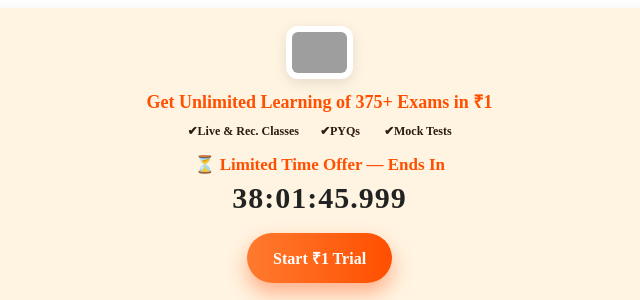
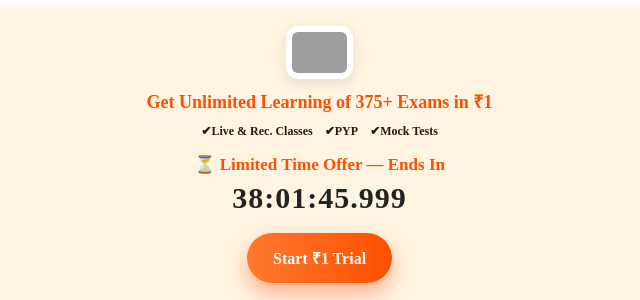
Before and after one commit to PavanShiva7730/super-pass-live-timer, a plain HTML site: page index.html in a window 1280 px wide. Shown: the top 300 px of the page, 212-852 px from the left. Drawn offline with Linux system fonts and the light colour scheme; grey boxes are pictures that could not be loaded.

Commit message:
Update index.html

```diff
--- a/index.html
+++ b/index.html
@@ -57,7 +57,7 @@
       text-align:center;
       line-height:1.4;
   ">
-    ✔Live & Rec. Classes&nbsp&nbsp&nbsp&nbsp&nbsp&nbsp ✔PYQs  &nbsp&nbsp&nbsp&nbsp&nbsp&nbsp ✔Mock Tests
+    ✔Live & Rec. Classes&nbsp&nbsp&nbsp ✔PYP&nbsp&nbsp&nbsp ✔Mock Tests
   </div>
 
   <!-- Timer Title -->
```
